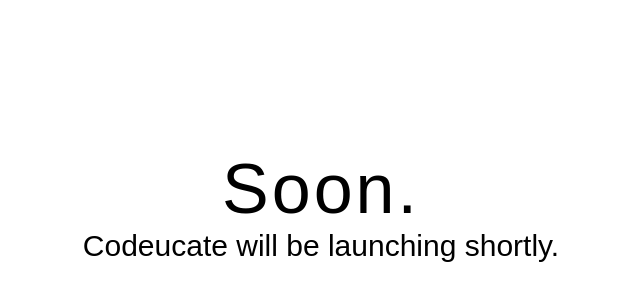
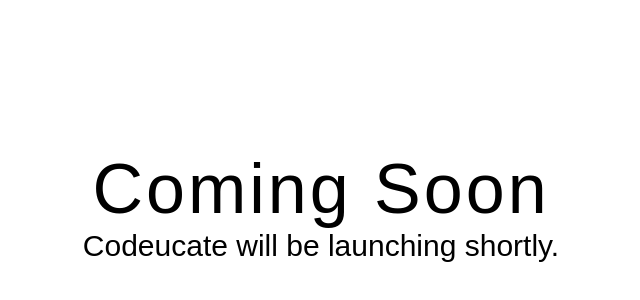
Before and after one commit to helloworld/codeucate.github.io, a plain HTML site: page index.html in a window 1280 px wide. Shown: the part 194-494 px from the top of the page, without its empty margins (319-959 px from the left). Drawn offline with Linux system fonts and the light colour scheme.

Commit message:
Coming Soon

```diff
--- a/index.html
+++ b/index.html
@@ -1,4 +1,3 @@
-
 <!doctype html>
 <html lang="en">
 <head>
@@ -38,7 +37,7 @@
 </head>
 <body>
     <table border="0" style="width:100%;height:100%;vertical-align:middle;text-align:center"><tr><td class="ani">
-    <h1>Soon.</h1>
+    <h1>Coming Soon</h1>
     <small>Codeucate will be launching shortly.</small><br>
     </td></tr></table>
 </body>
```
